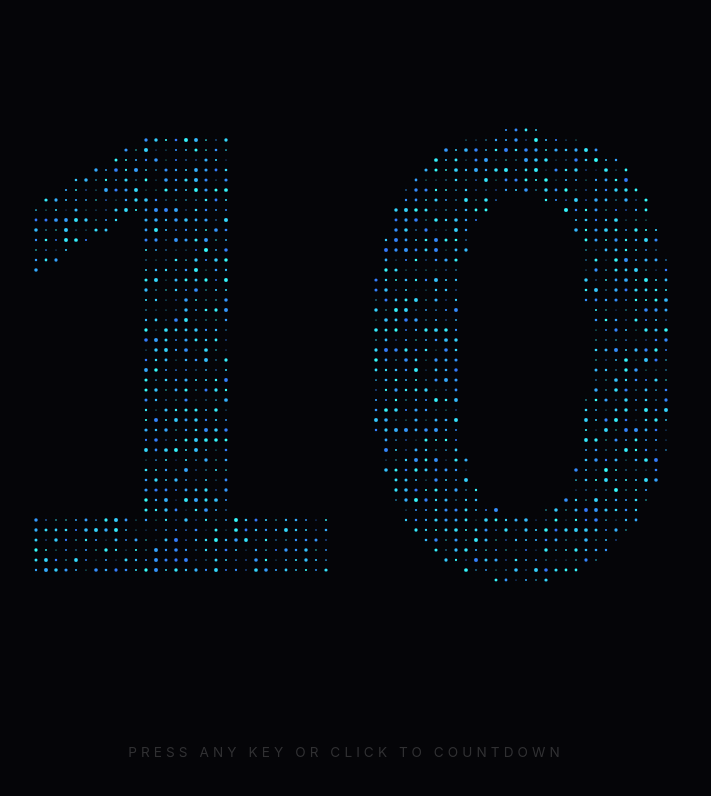
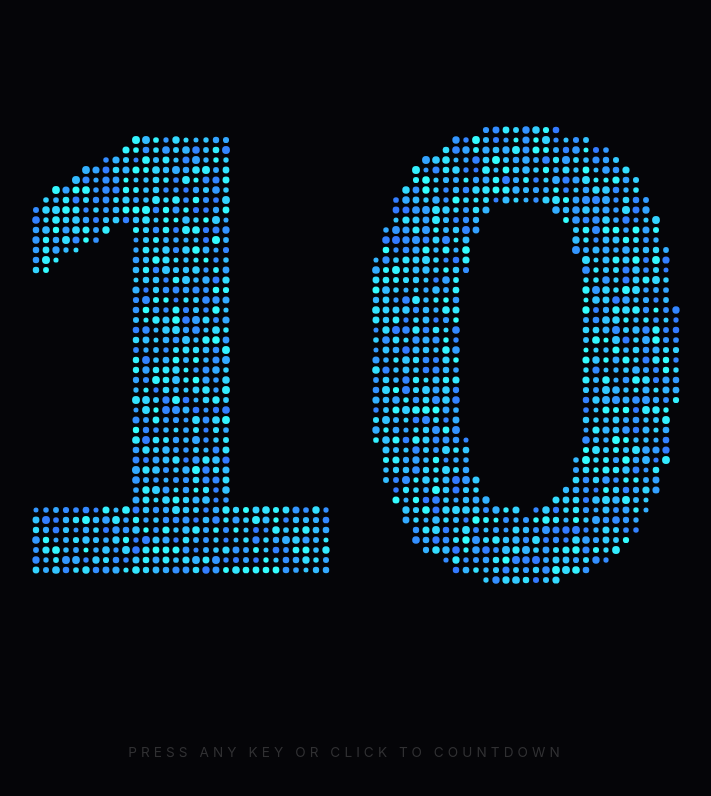
Before and after one commit to sudoApT-getVickie/google-i-o-2026-symbiont-swarm-, a plain HTML site: page index.html in a window 1280 px wide. Shown: the whole page, without its empty margins (294-1005 px from the left). Drawn offline with Linux system fonts and the light colour scheme.

Commit message:
Enhance typography with larger size and bold font
Increased text size and changed font style for better visibility.

```diff
--- a/index.html
+++ b/index.html
@@ -144,7 +144,10 @@
                 // Pre-calculate flat color once instead of string interpolation every frame.
                 const hue = Math.floor(Math.random() * 40) + 180;
                 this.color = `hsl(${hue}, 100%, 60%)`;
-                this.size = Math.random() * 1.5 + 0.5;
+
+                // --- TYPOGRAPHY INJECTION: INCREASED VOLUME ---
+                // Increased baseline size from ~1.0 to ~3.0 to bridge sparse pixels
+                this.size = Math.random() * 1.5 + 2.5;
             }
 
             update() {
@@ -211,7 +214,9 @@
             osCanvas.height = height;
 
             let fontSize = Math.min(width, height) * 0.8;
-            osCtx.font = `bold ${fontSize}px sans-serif`;
+
+            // --- TYPOGRAPHY INJECTION: ULTRA-HEAVY FONT ---
+            osCtx.font = `900 ${fontSize}px "Arial Black", Arial, sans-serif`;
 
             const maxTextWidth = width * 0.9;
             let textMetrics = osCtx.measureText(text);
@@ -219,13 +224,21 @@
             if (textMetrics.width > maxTextWidth) {
                 const scalingFactor = maxTextWidth / textMetrics.width;
                 fontSize = fontSize * scalingFactor;
-                osCtx.font = `bold ${fontSize}px sans-serif`;
+                osCtx.font = `900 ${fontSize}px "Arial Black", Arial, sans-serif`;
             }
 
             osCtx.fillStyle = 'white';
             osCtx.textAlign = 'center';
             osCtx.textBaseline = 'middle';
             osCtx.fillText(text, width / 2, height / 2);
+
+            // --- TYPOGRAPHY INJECTION: THICKEN FOOTPRINT ---
+            // Draw a thick stroke around the text to artificially widen the sampling area
+            osCtx.strokeStyle = 'white';
+            osCtx.lineWidth = 6;
+            osCtx.lineJoin = 'round'; // Smooths sharp corners
+            osCtx.strokeText(text, width / 2, height / 2);
+            // ----------------------------------------------
 
             const imageData = osCtx.getImageData(0, 0, width, height);
             const data = imageData.data;
```
